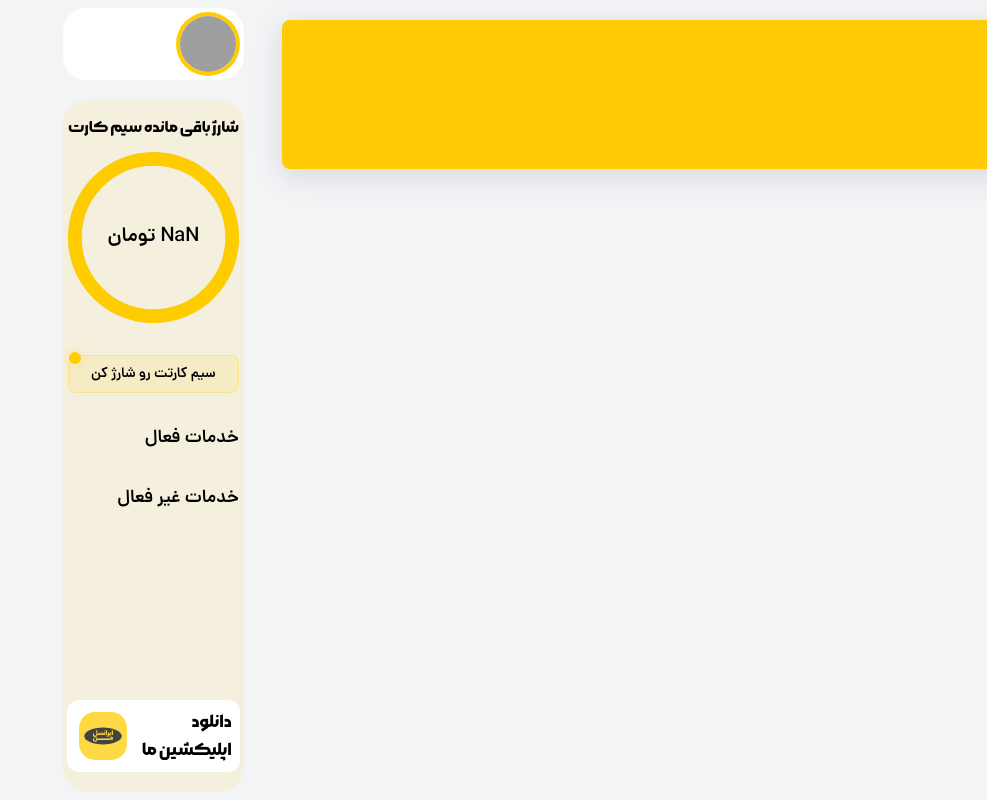
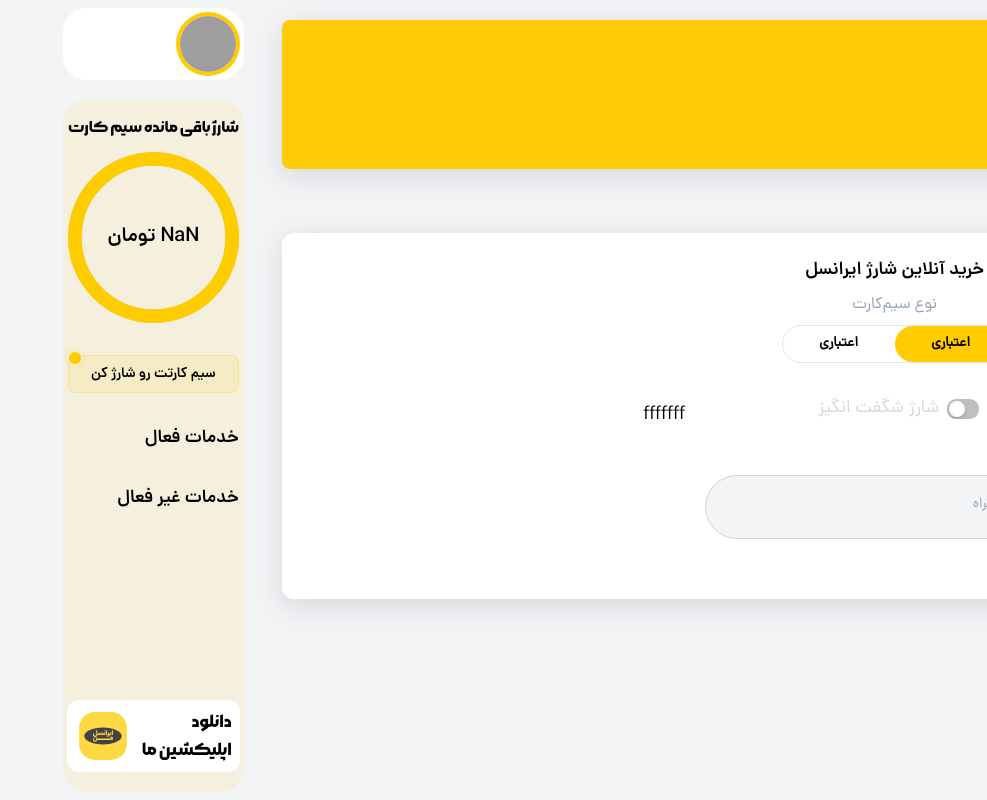
Before and after one commit to Ghorbani-Dev1985/MyIrancell, a React (Vite) app: page /simChargee in a window 1280 px wide. Shown: the whole page, without its empty margins (293-1280 px from the left). Built offline with nearby package versions, Linux system fonts and the light colour scheme; no server answers.

Commit message:
feat: develop right side of SimCharge component til input

```diff
--- a/src/Pages/Index/SuggestPack.jsx
+++ b/src/Pages/Index/SuggestPack.jsx
@@ -46,7 +46,7 @@
                     {price.toLocaleString()}
                 </td>
                 <td className="px-6 py-4 text-right">
-                    <a href="#" className="font-DanaBold text-base bg-primary text-black px-5 py-1 rounded-lg">خرید</a>
+                    <a href="https://irancell.ir/p/10059/packages" className="font-DanaBold text-base bg-primary text-black px-5 py-1 rounded-lg">خرید</a>
                 </td>
             </tr>
                         </React.Fragment>
--- a/src/Pages/SimChargee/SimChargee.jsx
+++ b/src/Pages/SimChargee/SimChargee.jsx
@@ -1,9 +1,83 @@
-import React from 'react'
+import { FormControlLabel, Stack, Typography} from '@mui/material'
+import React, { useState } from 'react'
+import { styled } from '@mui/material/styles';
+import Switch from '@mui/material/Switch';
+
 
 const SimChargee = () => {
+  const [isPermanent , setIsPermanent] = useState(false)
+  const AntSwitch = styled(Switch)(({ theme }) => ({
+    width: 32,
+    height: 20,
+    padding: 0,
+    display: 'flex',
+    '&:active': {
+      '& .MuiSwitch-thumb': {
+        width: 15,
+      },
+      '& .MuiSwitch-switchBase.Mui-checked': {
+        transform: 'translateX(9px)',
+      },
+    },
+    '& .MuiSwitch-switchBase': {
+      padding: 2,
+      '&.Mui-checked': {
+        transform: 'translateX(12px)',
+        color: '#fff',
+        '& + .MuiSwitch-track': {
+          opacity: 1,
+          backgroundColor: theme.palette.mode === 'dark' ? '#059669' : '#10b981',
+        },
+      },
+    },
+    '& .MuiSwitch-thumb': {
+      boxShadow: '0 2px 4px 0 rgb(0 35 11 / 20%)',
+      width: 16,
+      height: 16,
+      borderRadius: 8,
+      transition: theme.transitions.create(['width'], {
+        duration: 200,
+      }),
+    },
+    '& .MuiSwitch-track': {
+      borderRadius: 18 / 2,
+      opacity: 1,
+      backgroundColor:
+        theme.palette.mode === 'dark' ? 'rgba(255,255,255,.35)' : 'rgba(0,0,0,.25)',
+      boxSizing: 'border-box',
+    },
+  }));
   return (
-    <div>
-      شارژ سیمکارت
+    <div className='flex-center bg-white shadow-ring rounded-xl my-16'>
+       <div className='w-full flex-between gap-5 p-6'>
+          <div className='flex flex-col items-center gap-2 flex-1'>
+                    <h2 className='font-DanaBold'>خرید آنلاین شارژ ایرانسل</h2>
+                    <span className='text-base text-gray-500'>نوع سیم‌کارت</span>
+                    <div className='inline-block mx-auto border border-[#e6e6e8] rounded-3xl'>
+                          <button onClick={() => setIsPermanent((prev) => !prev)} className={`${!isPermanent && 'bg-primary'} w-28 rounded-3xl font-bold text-sm py-2 transition-colors`}>
+                            اعتباری
+                          </button>
+                          <button onClick={() => setIsPermanent((prev) => !prev)} className={`${isPermanent && 'bg-primary'} w-28 rounded-3xl font-bold text-sm py-2 transition-colors`}>
+                            اعتباری
+                          </button>
+                    </div>
+                    <div className='flex-center gap-2 max-w-56 mt-6 mx-auto mb-11'>
+                    <Stack direction="row" spacing={1} alignItems="center">
+                       <AntSwitch disabled={isPermanent && true} inputProps={{ 'aria-label': 'ant design' }} />
+                    </Stack>
+                  <span className={`${isPermanent ? "opacity-30" : "opacity-100"} ml-2 text-gray-600 opacity-30`}>شارژ شگفت انگیز</span>
+                    </div>
+                    <div className="w-full relative z-0">
+    <input type="text" id="PhoneNumber" className="block h-16 w-full text-sm text-gray-900 bg-gray-100 rounded-full border border-gray-300 appearance-none dark:text-white dark:border-gray-600 dark:focus:border-primary focus:outline-none focus:ring-5 focus:border-primary peer" placeholder=" " />
+    <label for="PhoneNumber" className="absolute text-sm text-gray-500 dark:text-gray-400 duration-300 transform -translate-y-6 scale-75 top-5 right-4 z-10 origin-[0] peer-focus:start-0 peer-focus:text-primary peer-focus:dark:text-primary peer-placeholder-shown:scale-100 peer-placeholder-shown:translate-y-0 peer-focus:scale-75 peer-focus:-translate-y-5 rtl:peer-focus:translate-x-1 rtl:peer-focus:left-auto">شماره تلفن همراه</label>
+                 </div>
+          <p className='text-gray-500 self-start'>مبلغ شارژ</p>
+          </div>
+          <div className='flex flex-1'>
+fffffff
+          </div>
+       </div>
+
     </div>
   )
 }
```
